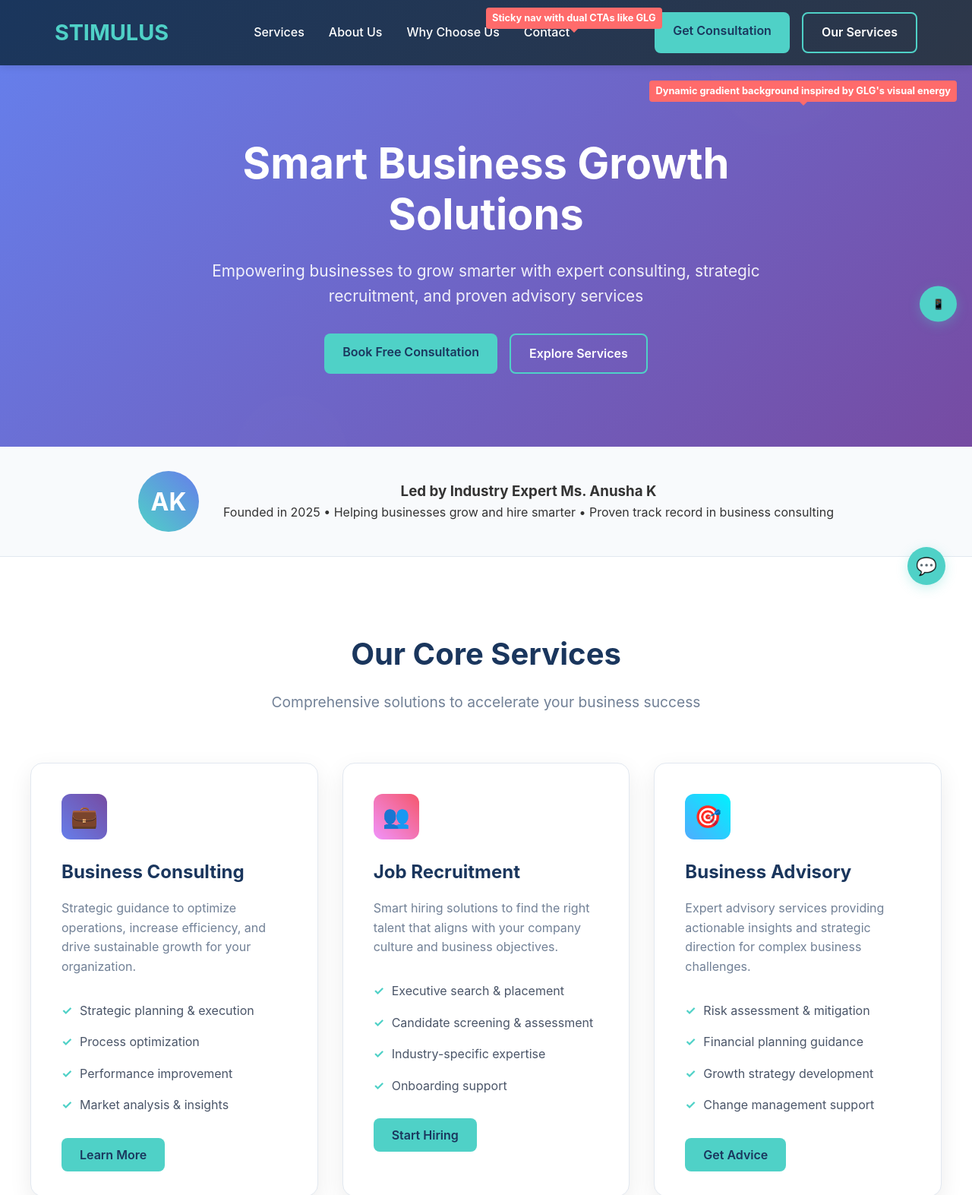
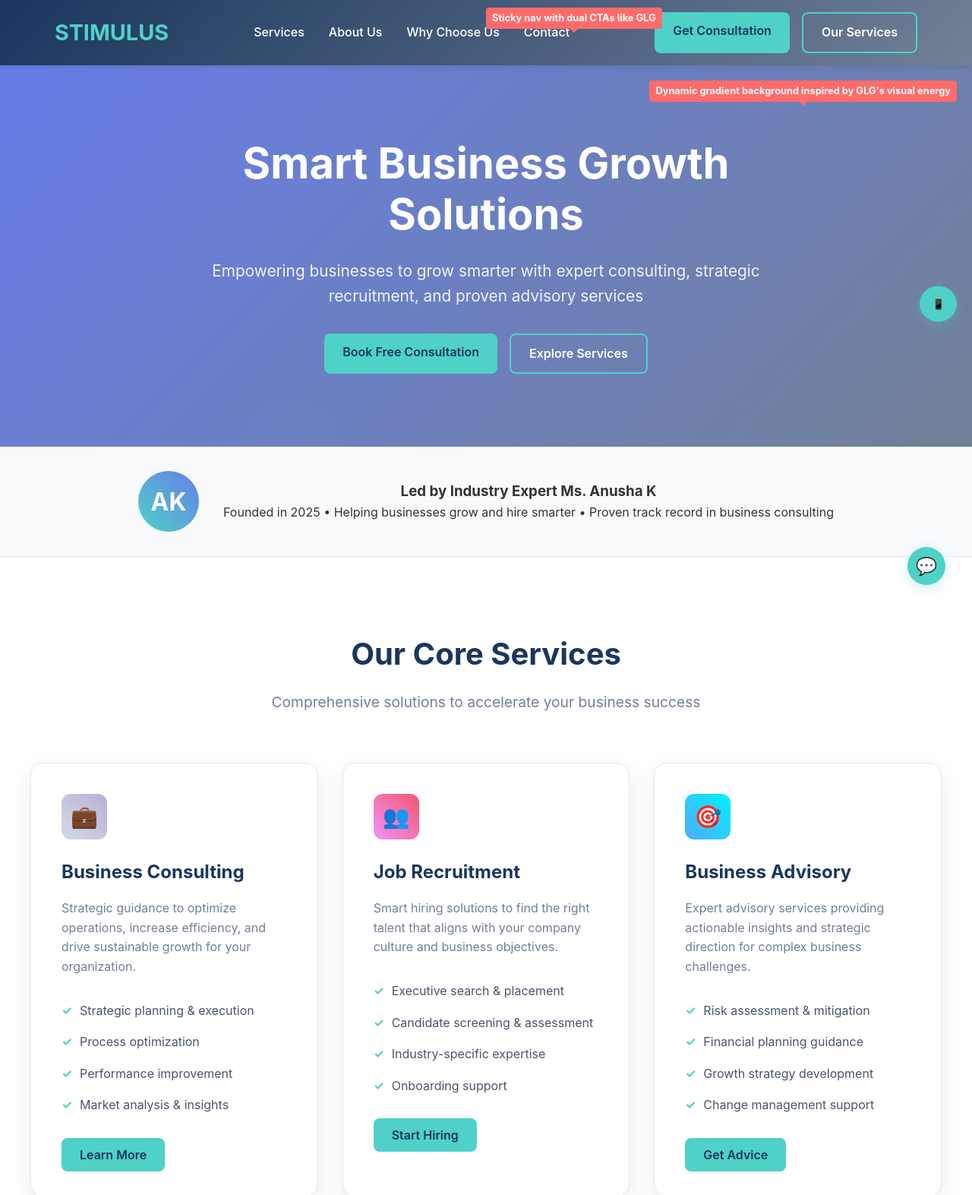
Before and after one commit to ronaksingh21/Stimulus-intern-project, a website: page index.html in a window 1280 px wide. Shown: the top 1573 px of the page at 76% size. Drawn offline with Linux system fonts and the light colour scheme; no server answers; some icons are missing.

Commit message:
change gradient

```diff
--- a/index.html
+++ b/index.html
@@ -19,7 +19,7 @@
 
         /* Header & Navigation */
         .header {
-            background: linear-gradient(135deg, #1a365d 0%, #2d3748 100%);
+            background: linear-gradient(135deg, #1a365d 0%, #718096 100%);
             color: white;
             position: sticky;
             top: 0;
@@ -92,7 +92,7 @@
 
         /* Hero Section */
         .hero {
-            background: linear-gradient(135deg, #667eea 0%, #764ba2 100%);
+            background: linear-gradient(135deg, #667eea 0%, #718096 100%);
             color: white;
             padding: 6rem 2rem;
             text-align: center;
@@ -229,7 +229,7 @@
             color: white;
         }
 
-        .consulting-icon { background: linear-gradient(45deg, #667eea, #764ba2); }
+        .consulting-icon { background: linear-gradient(45deg, #d5d9e7, #b5b0d5); }
         .recruitment-icon { background: linear-gradient(45deg, #f093fb, #f5576c); }
         .advisory-icon { background: linear-gradient(45deg, #4facfe, #00f2fe); }
 
```
